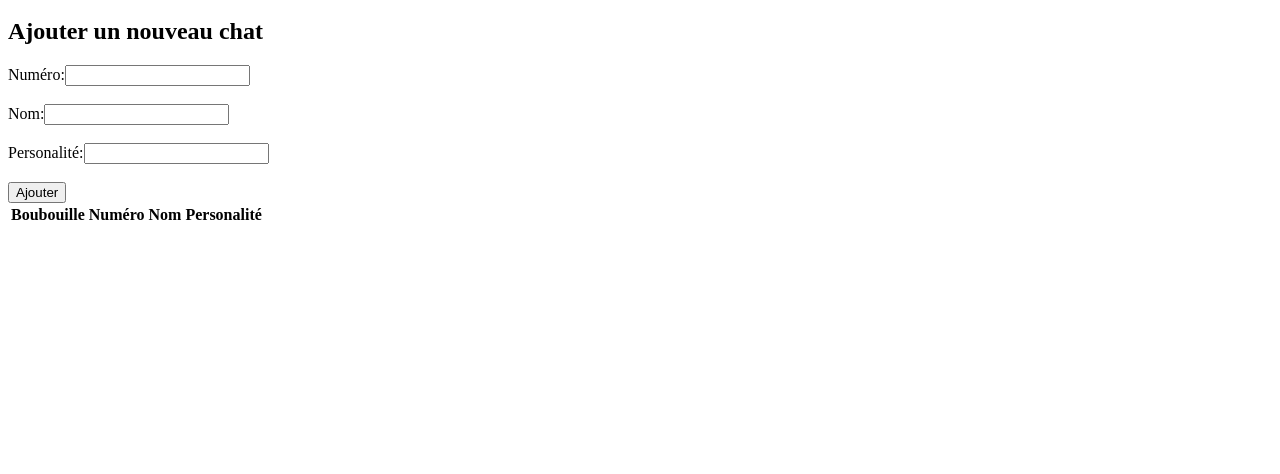
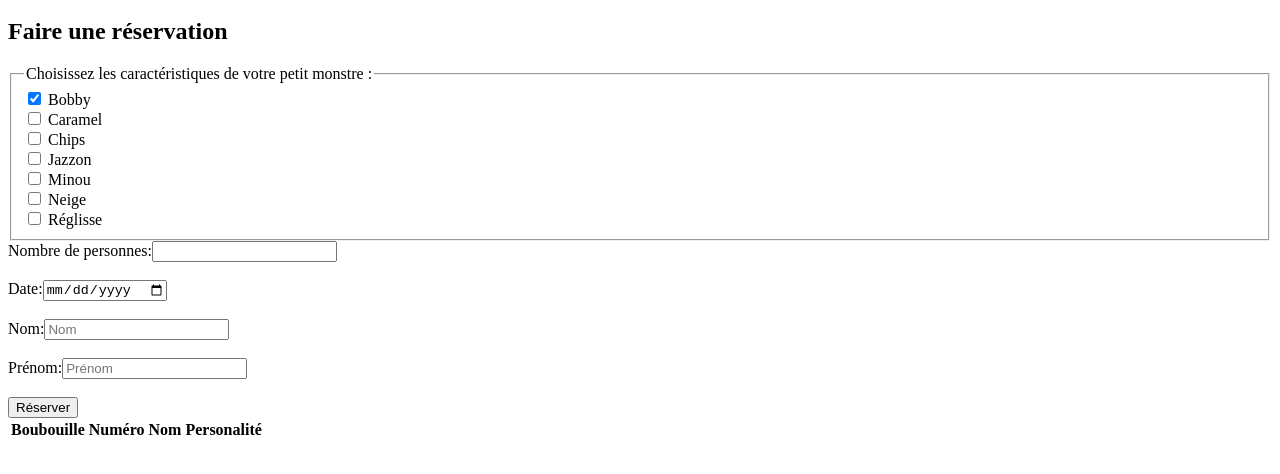
Before and after one commit to Yasminemfth/Coffee-Cat-Docker, a website: page app/public/index.html in a window 1280 px wide. Shown: the part 120-594 px from the top of the page. Drawn offline with Linux system fonts and the light colour scheme.

Commit message:
feat: formulaire

```diff
--- a/app/public/index.html
+++ b/app/public/index.html
@@ -23,17 +23,61 @@
         </tbody>
 
         <form id="coffee-form">
-            <h2>Ajouter un nouveau chat</h2>
-            <label for="number">Numéro:</label>
-            <input type="text" id="number" name="number" required><br><br>
+            <h2>Faire une réservation</h2>
+
+            <fieldset>
+            <legend>Choisissez les caractéristiques de votre petit monstre&nbsp;:</legend>
+
+            <div>
+                <input type="checkbox" id="bobby" name="bobby" checked />
+                <label for="bobby">Bobby</label>
+            </div>
+
+            <div>
+                <input type="checkbox" id="caramel" name="caramel" />
+                <label for="caramel">Caramel</label>
+            </div>
+
+            <div>
+                <input type="checkbox" id="chips" name="chips" />
+                <label for="chips">Chips</label>
+            </div>
+
+            <div>
+                <input type="checkbox" id="jazzon" name="jazzon" />
+                <label for="jazzon">Jazzon</label>
+            </div>
+
+            <div>
+                <input type="checkbox" id="minou" name="minou" />
+                <label for="minou">Minou</label>
+            </div>
+
+            <div>
+                <input type="checkbox" id="neige" name="neige" />
+                <label for="neige">Neige</label>
+            </div>
+
+            <div>
+                <input type="checkbox" id="reglisse" name="reglisse" />
+                <label for="reglisse">Réglisse</label>
+            </div>
+            </fieldset>
+
+
+            <label for="number">Nombre de personnes:</label>
+            <input type="number" id="number" name="number" required><br><br>
+
+            <label for="date">Date:</label>
+            <input type="date" id="date" name="date" required><br><br>
 
             <label for="name">Nom:</label>
-            <input type="text" id="name" name="name" required><br><br>
+            <input type="text" id="name" name="name" placeholder="Nom" required><br><br>
 
-            <label for="personality">Personalité:</label>
-            <input type="text" id="personality" name="personality" required><br><br>
+            <label for="surname">Prénom:</label>
+            <input type="text" id="surname" name="surname" placeholder="Prénom" required><br><br>
 
-            <button type="submit">Ajouter</button>
+            <button type="submit">Réserver</button>
         </form>
 
     <script>
```
